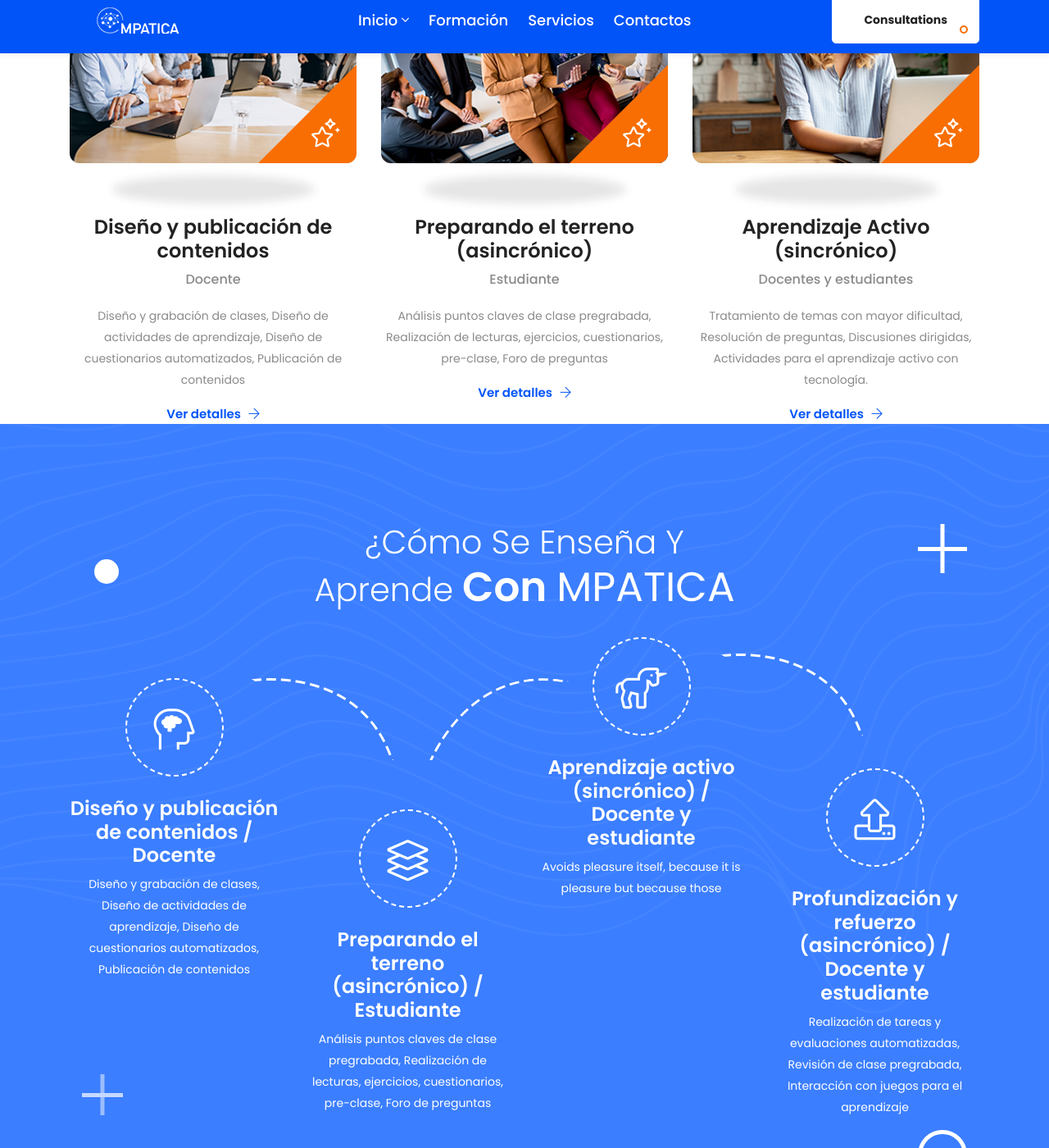
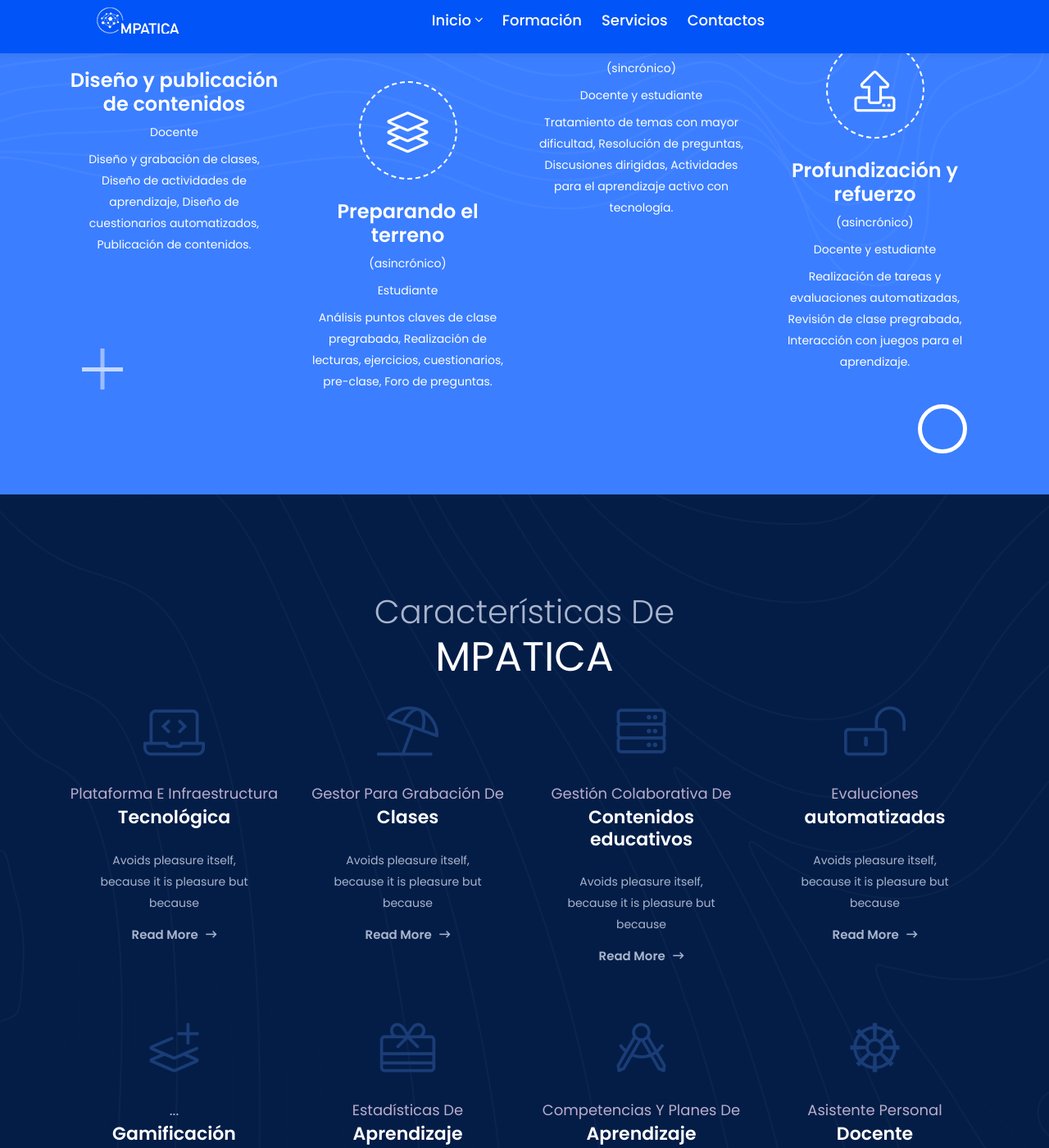
Before and after one commit to elemprendedoronline/mpatica, a Jekyll site: the page built from index.html, in a window 1280 px wide and 1400 px high, scrolled down 4870 px. Shown: the whole window at 82% size. Built offline with Jekyll 4.4.1, drawn with Linux system fonts in a browser that asks for light colours; some of the changed text lies outside the part shown.

Commit message:
actualización información de como se aprende y enseña con mpatica

```diff
--- a/_includes/header.html
+++ b/_includes/header.html
@@ -5,14 +5,9 @@
             <div class="col-lg-12">
                 <div class="header-top-item d-flex justify-content-between">
                     <div class="header-left-side">
-                        <p><i class="fal fa-bells"></i> Are you looking for it services & solution provider?</p>
+                        <p><i class="fal fa-bells"></i> "Disfruta la enseñanza - aprendizaje" </p>
                     </div>
                     <div class="header-right-social d-flex justify-content-end align-items-center">
-                        <ul class="d-none d-lg-block">
-                            <li>
-                                <p><i class="fal fa-star"></i> Join With Us</p>
-                            </li>
-                        </ul>
                         <ul class="d-none d-sm-block">
                             {% if site.facebook_url %}
                              <li><a target="__blank" href="{{site.facebook_url}}"><i class="fab fa-facebook-f"></i></a></li>
--- a/_includes/navigation.html
+++ b/_includes/navigation.html
@@ -36,8 +36,6 @@
                                 {% endfor %}
                             </ul>
                         </div>
-                        <div class="navbar-btn d-none d-sm-block">
-                            <a class="main-btn" href="#">Consultations</a>
-                        </div>
+
                     </nav>
                 </div>
--- a/_includes/projects.html
+++ b/_includes/projects.html
@@ -9,7 +9,9 @@
                     </div>
                 </div>
             </div>
+
             <div class="row justify-content-center">
+
                 <div class="col-lg-4 col-md-7 col-sm-9">
                     <div class="project-case-item mt-30">
                         <div class="project-case-thumb">
@@ -20,11 +22,12 @@
                             <img src="{{relative_url}}/assets/images/project-shadow.png" alt="">
                             <h4 class="title">Diseño y publicación de contenidos</h4>
                             <span>Docente</span>
-                            <p>Diseño y grabación de clases, Diseño de actividades de aprendizaje, Diseño de cuestionarios automatizados, Publicación de contenidos</p>
-                            <a href="#">Ver detalles <i class="fal fa-arrow-right"></i></a>
+                            <p>Diseño y grabación de clases, Diseño de actividades de aprendizaje, Diseño de cuestionarios automatizados, Publicación de contenidos.</p>
                         </div>
                     </div>
                 </div>
+
+
                 <div class="col-lg-4 col-md-7 col-sm-9">
                     <div class="project-case-item mt-30">
                         <div class="project-case-thumb">
@@ -35,11 +38,15 @@
                             <img src="{{relative_url}}/assets/images/project-shadow.png" alt="">
                             <h4 class="title">Preparando el terreno (asincrónico)</h4>
                             <span>Estudiante</span>
-                            <p>Análisis puntos claves de clase pregrabada, Realización de lecturas, ejercicios, cuestionarios, pre-clase, Foro de preguntas</p>
-                            <a href="#">Ver detalles <i class="fal fa-arrow-right"></i></a>
+                            <p>Análisis puntos claves de clase pregrabada, Realización de lecturas, ejercicios, cuestionarios, pre-clase, Foro de preguntas.</p>
                         </div>
                     </div>
                 </div>
+
+            </div>
+
+            <div class="row justify-content-center">
+
                 <div class="col-lg-4 col-md-7 col-sm-9">
                     <div class="project-case-item mt-30">
                         <div class="project-case-thumb">
@@ -51,10 +58,25 @@
                             <h4 class="title">Aprendizaje Activo (sincrónico)</h4>
                             <span>Docentes y estudiantes</span>
                             <p>Tratamiento de temas con mayor dificultad, Resolución de preguntas, Discusiones dirigidas, Actividades para el aprendizaje activo con tecnología.</p>
-                            <a href="#">Ver detalles <i class="fal fa-arrow-right"></i></a>
                         </div>
                     </div>
                 </div>
+
+                <div class="col-lg-4 col-md-7 col-sm-9">
+                    <div class="project-case-item mt-30">
+                        <div class="project-case-thumb">
+                            <img src="{{relative_url}}/assets/images/project/project-5.jpg" alt="">
+                            <i class="fal fa-stars"></i>
+                        </div>
+                        <div class="project-case-content text-center">
+                            <img src="{{relative_url}}/assets/images/project-shadow.png" alt="">
+                            <h4 class="title">Profundización y refuerzo (asincrónico)</h4>
+                            <span>Docentes y estudiantes</span>
+                            <p>Realización de tareas y evaluaciones automatizadas, Revisión de clase pregrabada, Interacción con juegos para el aprendizaje.</p>
+                        </div>
+                    </div>
+                </div>
+
             </div>
         </div>
     </section>
--- a/_includes/working_progress.html
+++ b/_includes/working_progress.html
@@ -10,43 +10,55 @@
             </div>
         </div>
         <div class="row justify-content-center">
+
             <div class="col-lg-3 col-md-6 col-sm-7">
                 <div class="working-item text-center item-1">
                     <i class="fal fa-head-side-brain"></i>
-                    <h5 class="title">Diseño y publicación de contenidos / Docente</h5>
-                    <p>Diseño y grabación de clases, Diseño de actividades de aprendizaje, Diseño de cuestionarios automatizados, Publicación de contenidos</p>
+                    <h4 class="title">Diseño y publicación de contenidos</h4>
+                    <p>Docente</p>
+                    <p>Diseño y grabación de clases, Diseño de actividades de aprendizaje, Diseño de cuestionarios automatizados, Publicación de contenidos.</p>
                     <div class="dot-1">
                         <img src="{{relative_url}}/assets/images/working-dot-1.png" alt="working">
                     </div>
                 </div>
             </div>
+
             <div class="col-lg-3 col-md-6 col-sm-7">
                 <div class="working-item text-center item-2">
                     <i class="fal fa-layer-group"></i>
-                    <h5 class="title">Preparando el terreno (asincrónico) / Estudiante</h5>
-                    <p>Análisis puntos claves de clase pregrabada, Realización de lecturas, ejercicios, cuestionarios, pre-clase, Foro de preguntas</p>
+                    <h4 class="title">Preparando el terreno</h4>
+                    <p>(asincrónico)</p>
+                    <p>Estudiante</p>
+                    <p>Análisis puntos claves de clase pregrabada, Realización de lecturas, ejercicios, cuestionarios, pre-clase, Foro de preguntas.</p>
                     <div class="dot-2">
                         <img src="{{relative_url}}/assets/images/working-dot-2.png" alt="working">
                     </div>
                 </div>
             </div>
+
             <div class="col-lg-3 col-md-6 col-sm-7">
                 <div class="working-item text-center item-3">
                     <i class="fal fa-unicorn"></i>
-                    <h5 class="title">Aprendizaje activo (sincrónico) / Docente y estudiante</h5>
-                    <p>Avoids pleasure itself, because it is pleasure but because those</p>
+                    <h4 class="title">Aprendizaje activo</h4>
+                    <p>(sincrónico)</p>
+                    <p>Docente y estudiante</p>
+                    <p>Tratamiento de temas con mayor dificultad, Resolución de preguntas, Discusiones dirigidas, Actividades para el aprendizaje activo con tecnología.</p>
                 </div>
             </div>
+
             <div class="col-lg-3 col-md-6 col-sm-7">
                 <div class="working-item text-center item-4">
                     <i class="fal fa-upload"></i>
-                    <h5 class="title">Profundización y refuerzo (asincrónico) / Docente y estudiante</h5>
-                    <p>Realización de tareas y evaluaciones automatizadas, Revisión de clase pregrabada, Interacción con juegos para el aprendizaje</p>
+                    <h4 class="title">Profundización y refuerzo</h4>
+                    <p>(asincrónico)</p>
+                    <p>Docente y estudiante</p>
+                    <p>Realización de tareas y evaluaciones automatizadas, Revisión de clase pregrabada, Interacción con juegos para el aprendizaje.</p>
                     <div class="dot-3">
                         <img src="{{relative_url}}/assets/images/working-dot-1.png" alt="working">
                     </div>
                 </div>
             </div>
+
         </div>
     </div>
     <div class="shape-1"></div>
--- a/_layouts/default.html
+++ b/_layouts/default.html
@@ -19,7 +19,6 @@
 
     {% include header.html %}
     {{content}}
-
     {% include scripts.html %}
 </body>
 </html>
--- a/index.html
+++ b/index.html
@@ -8,6 +8,4 @@
 
 {% include features.html %}
 
-{% include projects.html %}
-
 {% include working_progress.html %}
```
